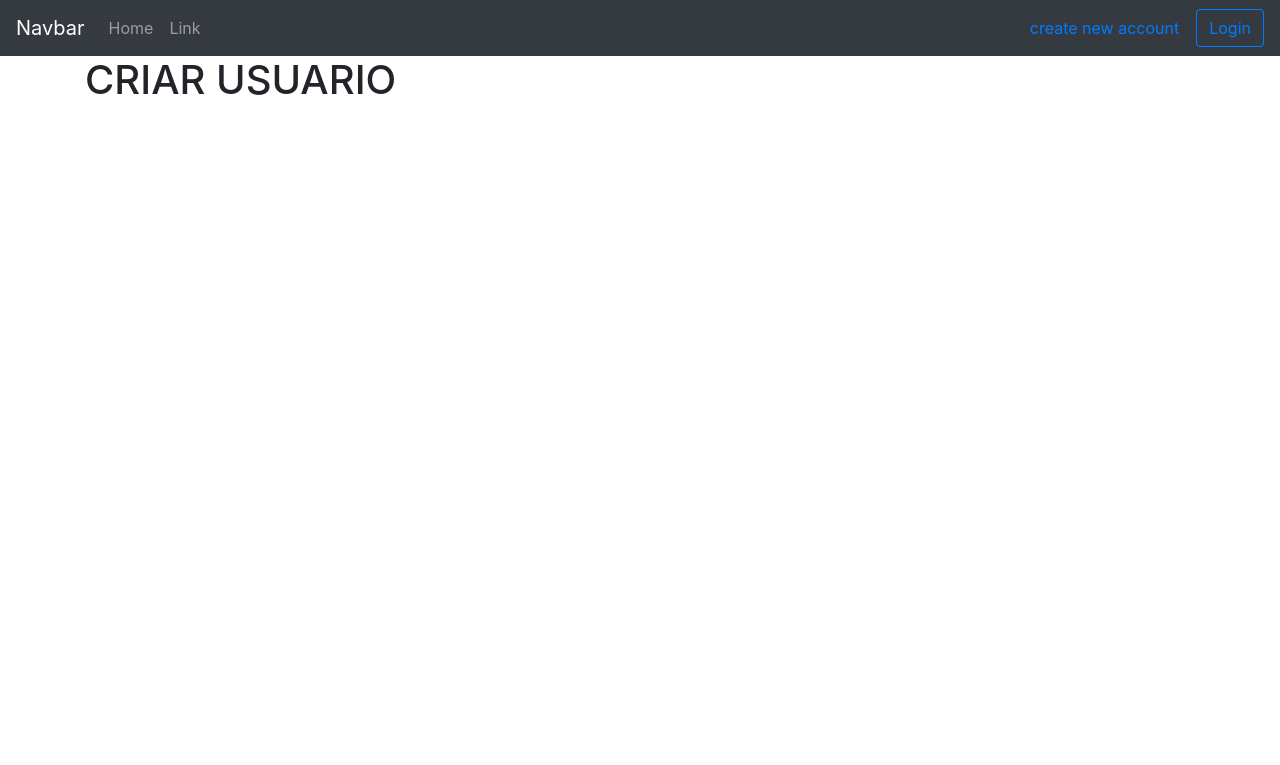
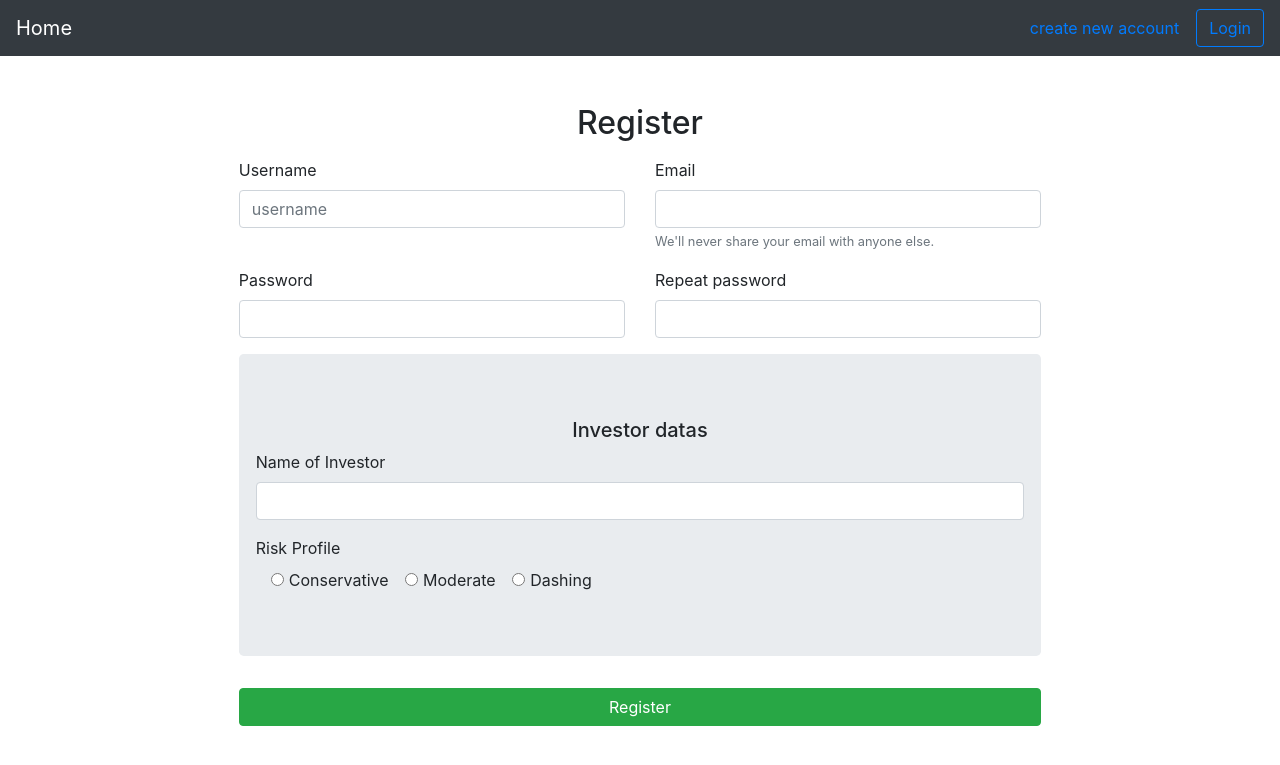
Before and after one commit to Jackie098/my-wallet, a Django app: page /accounts/create_form/ in a window 1280 px wide. Shown: the top 765 px of the page. Run offline with Django 3.2, Linux system fonts and the light colour scheme; some libraries are stand-ins or nearby versions.

Commit message:
creating new user, session and log out

```diff
--- a/my_system/accounts/urls.py
+++ b/my_system/accounts/urls.py
@@ -9,5 +9,5 @@ urlpatterns = [
   path('login_form/', views.login_form, name="login_form"),
   path('login_view/', views.login_view, name="login_view"),
 
-  path('logout_view/', views.logout_view, name="logout_view")
+  path('logout/', views.logout_view, name="logout")
 ]
--- a/my_system/accounts/views.py
+++ b/my_system/accounts/views.py
@@ -36,7 +36,7 @@ def create_view(request):
     return redirect('create_form')
 
   # Check if EMAIL already exists
-  if User.objects(email=email).exists():
+  if User.objects.filter(email=email).exists():
     messages.error(request, 'The email already exists')
 
     return redirect('create_form')
@@ -45,18 +45,19 @@ def create_view(request):
   user.save()
 
   Investor.objects.create(
-    name_investor = name_investor,
+    user = user,
+    name = name_investor,
     risk_profile = risk_profile
   )
 
-  print(
-    ['username={}, email={}, password={}, name_investor={}, risk_profile={}']
-    .format(username, email, password, name_investor, risk_profile))
+  # print(
+  #   ['username={}, email={}, password={}, name_investor={}, risk_profile={}']
+  #   .format(username, email, password, name_investor, risk_profile))
 
-  return render(request, 'accounts/login_form')
+  return render(request, 'my_wallet/home.html')
 
 def login_form(request):
-  return render(request, 'accounts/login_form')
+  return render(request, 'accounts/login_form.html')
 
 def login_view(request):
   if request.method != 'POST':
@@ -80,4 +81,5 @@ def login_view(request):
 def logout_view(request):
   logout(request)
 
-  return redirect('logout')
+  # return render(request, 'accounts/logout.html')
+  return redirect('home')
--- a/my_system/templates/accounts/create_form.html
+++ b/my_system/templates/accounts/create_form.html
@@ -1,5 +1,75 @@
 {% extends 'base.html' %}
 
 {% block content %}
-  <h1>CRIAR USUARIO</h1>
+<div class="container h-100">
+  <div class="my-4">
+    <div class="row justify-content-center align-items-center">
+      <form action="{% url 'create_view' %}" method="POST" class="col-9">
+
+        {% csrf_token %}
+
+        <h2 class="row mt-4 mb-3 justify-content-center">Register</h3>
+        <div class="row">
+          <div class="form-group col-6" name="for-username">
+            <label for="username">Username</label>
+            <input type="text" class="form-control" name="username" id="username" placeholder="username">
+          </div>
+
+          <div class="form-group col-6" name="for-email">
+            <label for="email">Email</label>
+            <input type="email"  class="form-control" name="email" id="email">
+            <small id="emailHelp" class="form-text text-muted">We'll never share your email with anyone else.</small>
+          </div>
+        </div>
+
+        <div class="row">
+          <div class="form-group col-6" name="for-password">
+            <label for="password">Password</label>
+            <input type="password"  class="form-control" name="password" id="password">
+          </div>
+
+          <div class="form-group col-6" name="for-repead-password">
+            <label for="password_verify">Repeat password</label>
+            <input type="password"  class="form-control" name="password_verify" id="password_verify">
+          </div>
+        </div>
+
+        <div class="jumbotron">
+          <h5 align="center">Investor datas</h5>
+
+          <div class="row form-group" name="name_investor">
+            <label for="name_investor">Name of Investor</label>
+            <input type="text"  class="form-control" name="name_investor" id="name_investor">
+          </div>
+
+          <label for="dropdownRiskButton" class="row">Risk Profile</label>
+          <div class="form-check form-check-inline">
+            <input class="form-check-input" type="radio" name="risk_profile" id="conservative" value="CS">
+            <label class="form-check-label" for="conservative">Conservative</label>
+          </div>
+          <div class="form-check form-check-inline">
+            <input class="form-check-input" type="radio" name="risk_profile" id="moderate" value="MT">
+            <label class="form-check-label" for="moderate">Moderate</label>
+          </div>
+          <div class="form-check form-check-inline">
+            <input class="form-check-input" type="radio" name="risk_profile" id="dashing" value="DG">
+            <label class="form-check-label" for="dashing">Dashing</label>
+          </div>
+          <!-- <div class="row dropdown">
+            <button class="btn btn-info dropdown-toggle" type="button" id="dropdownRiskButton" data-toggle="dropdown" aria-haspopup="true" aria-expanded="false">
+              Risk Profile
+            </button>
+            <div class="dropdown-menu" aria-labelledby="dropdownRiskButton">
+              <a class="dropdown-item" href="#">Conservative</a>
+              <a class="dropdown-item" href="#">Moderate</a>
+              <a class="dropdown-item" href="#">Dashing</a>
+            </div>
+          </div> -->
+        </div>
+
+        <button type="submit" class="btn btn-success btn-block col-12" align="center">Register</button>
+      </form>
+    </div>
+  </div>
+</div>
 {% endblock%}
--- a/my_system/templates/accounts/logout.html
+++ b/my_system/templates/accounts/logout.html
@@ -1 +1,7 @@
+{% extends "base.html" %}
+
+{% block content %}
+
 <h1>PÁGINA QUE APARECE DPS DO LOGOUT</h1>
+
+{% endblock %}
--- a/my_system/templates/base.html
+++ b/my_system/templates/base.html
@@ -15,25 +15,27 @@
 <body>
   <div>
     <nav class="navbar navbar-expand-lg navbar-dark bg-dark">
-      <a class="navbar-brand" href="#">Navbar</a>
+      <a class="navbar-brand" href="{% url 'home' %}">Home</a>
       <button class="navbar-toggler" type="button" data-toggle="collapse" data-target="#navbarTogglerDemo02" aria-controls="navbarTogglerDemo02" aria-expanded="false" aria-label="Alterna navegação">
         <span class="navbar-toggler-icon"></span>
       </button>
 
       <div class="collapse navbar-collapse" id="navbarTogglerDemo02">
         <ul class="navbar-nav mr-auto mt-2 mt-lg-0">
-          <li class="nav-item">
-            <a class="nav-link" href="#">Home <span class="sr-only">(Página atual)</span></a>
-          </li>
-          <li class="nav-item">
-            <a class="nav-link" href="#">Link</a>
-          </li>
+          {% if user.is_authenticated %}
+            <li class="nav-item">
+              <a class="nav-link" href="#">Home</a>
+            </li>
+            <li class="nav-item">
+              <a class="nav-link" href="#">Link</a>
+            </li>
+          {% endif %}
         </ul>
         {% if user.is_authenticated %}
-
+          <a href="{% url 'logout' %}" class="btn btn-danger my-2 mx-1 my-sm-0">Logout</a>
         {% else %}
           <a href="{% url 'create_form' %}" class="btn secondary my-2 mx-1 my-sm-0">create new account</a>
-          <a href="{% url 'home' %}" class="btn btn-outline-primary my-2 my-sm-0">Login</a>
+          <a href="{% url 'login_form' %}" class="btn btn-outline-primary my-2 my-sm-0">Login</a>
         {% endif%}
       </div>
     </nav>
@@ -47,5 +49,6 @@
 
   <script src="https://code.jquery.com/jquery-3.3.1.slim.min.js" integrity="sha384-q8i/X+965DzO0rT7abK41JStQIAqVgRVzpbzo5smXKp4YfRvH+8abtTE1Pi6jizo" crossorigin="anonymous"></script>
   <script src="https://cdnjs.cloudflare.com/ajax/libs/popper.js/1.14.3/umd/popper.min.js" integrity="sha384-ZMP7rVo3mIykV+2+9J3UJ46jBk0WLaUAdn689aCwoqbBJiSnjAK/l8WvCWPIPm49" crossorigin="anonymous"></script>
+  <script src="https://stackpath.bootstrapcdn.com/bootstrap/4.1.3/js/bootstrap.min.js" integrity="sha384-ChfqqxuZUCnJSK3+MXmPNIyE6ZbWh2IMqE241rYiqJxyMiZ6OW/JmZQ5stwEULTy" crossorigin="anonymous"></script>
 </body>
 </html>
--- a/my_system/templates/my_wallet/home.html
+++ b/my_system/templates/my_wallet/home.html
@@ -12,7 +12,8 @@
 
 {% block content %}
 {% if user.is_authenticated %}
-
+  <div class="container my-4">
+  </div>
 {% else %}
   <div class="container my-4">
     <h3>Bem-vindo,</h3>
```
Also changed, not shown: my_system/templates/accounts/login_form.html (+31 -1 lines).
